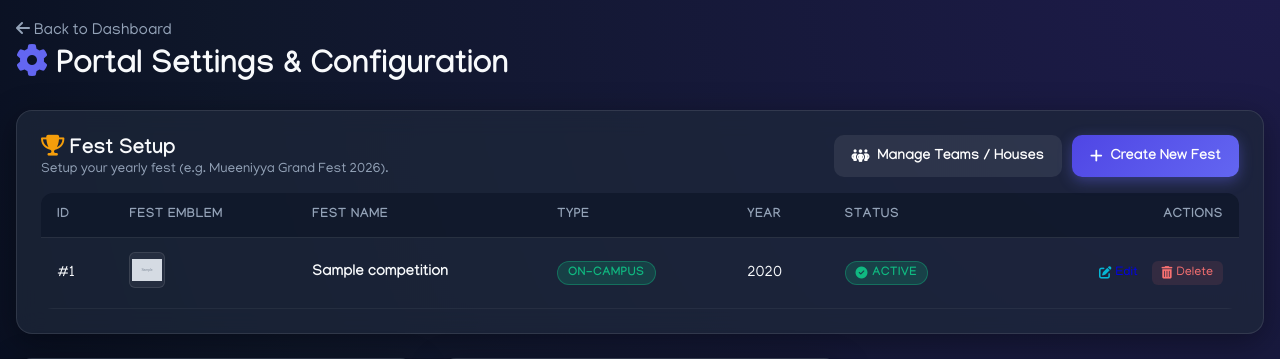
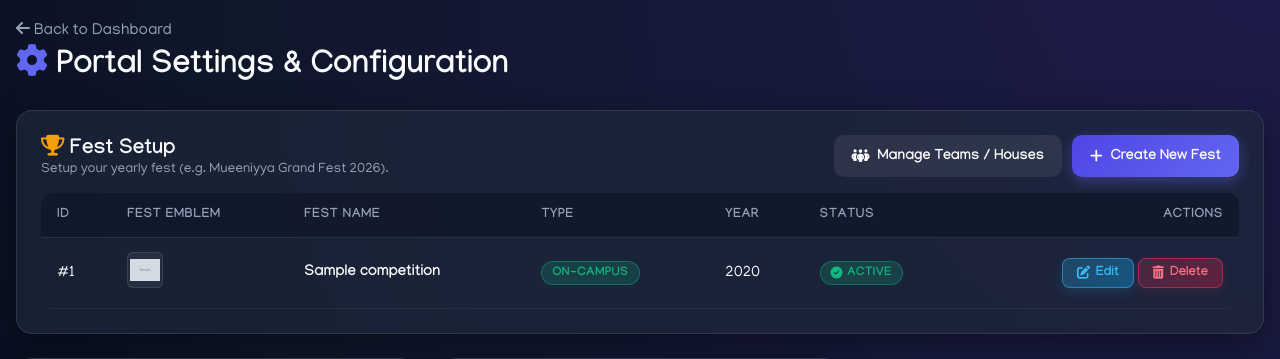
Before and after one commit to Suhailirfani/commonapp, a Django app: a page that uses templates/core/settings.html in a window 1280 px wide. Shown: the part 67-426 px from the top of the page. Run offline with Django 5.2, Linux system fonts and the light colour scheme; a user stored in the database is signed in; tables that the repository leaves empty hold one stand-in row (values such as "Sample post"); grey boxes marked "Sample" are stand-in pictures; some web fonts are replaced.

Commit message:
Upgrade Edit and Delete buttons to vibrant glowing gradient pill design

```diff
--- a/templates/core/competition_list.html
+++ b/templates/core/competition_list.html
@@ -49,10 +49,10 @@
                     {% endif %}
                 </td>
                 <td style="text-align: right; white-space: nowrap;">
-                    <a href="{% url 'core:competition_edit' institution.slug comp.id %}" class="btn-secondary" style="padding: 5px 12px; font-size: 0.8rem; border-radius: 6px; text-decoration: none; display: inline-flex; align-items: center; gap: 4px;" title="Edit Fest">
-                        <i class="fa-solid fa-pen-to-square" style="color: var(--accent-cyan);"></i> Edit
+                    <a href="{% url 'core:competition_edit' institution.slug comp.id %}" style="padding: 6px 14px; font-size: 0.82rem; font-weight: 700; border-radius: 8px; text-decoration: none; display: inline-flex; align-items: center; gap: 6px; background: linear-gradient(135deg, rgba(56, 189, 248, 0.22), rgba(14, 165, 233, 0.4)); color: #38bdf8; border: 1px solid rgba(56, 189, 248, 0.5); box-shadow: 0 4px 12px rgba(56, 189, 248, 0.15); transition: all 0.2s;" title="Edit Fest">
+                        <i class="fa-solid fa-pen-to-square"></i> Edit
                     </a>
-                    <a href="{% url 'core:competition_delete' institution.slug comp.id %}" class="btn-secondary" style="padding: 5px 12px; font-size: 0.8rem; border-radius: 6px; text-decoration: none; color: #f87171; border-color: rgba(248, 113, 113, 0.3); background: rgba(248, 113, 113, 0.1); display: inline-flex; align-items: center; gap: 4px;" title="Delete Fest">
+                    <a href="{% url 'core:competition_delete' institution.slug comp.id %}" style="padding: 6px 14px; font-size: 0.82rem; font-weight: 700; border-radius: 8px; text-decoration: none; display: inline-flex; align-items: center; gap: 6px; background: linear-gradient(135deg, rgba(244, 63, 94, 0.2), rgba(225, 29, 72, 0.35)); color: #fb7185; border: 1px solid rgba(244, 63, 94, 0.45); box-shadow: 0 4px 12px rgba(244, 63, 94, 0.12); transition: all 0.2s;" title="Delete Fest">
                         <i class="fa-solid fa-trash-can"></i> Delete
                     </a>
                 </td>
--- a/templates/core/settings.html
+++ b/templates/core/settings.html
@@ -65,10 +65,10 @@
                             {% endif %}
                         </td>
                         <td style="text-align: right; white-space: nowrap;">
-                            <a href="{% url 'core:competition_edit' institution.slug comp.id %}" class="btn-secondary" style="padding: 5px 10px; font-size: 0.78rem; border-radius: 6px; text-decoration: none; display: inline-flex; align-items: center; gap: 4px;" title="Edit Fest">
-                                <i class="fa-solid fa-pen-to-square" style="color: var(--accent-cyan);"></i> Edit
+                            <a href="{% url 'core:competition_edit' institution.slug comp.id %}" style="padding: 6px 14px; font-size: 0.82rem; font-weight: 700; border-radius: 8px; text-decoration: none; display: inline-flex; align-items: center; gap: 6px; background: linear-gradient(135deg, rgba(56, 189, 248, 0.22), rgba(14, 165, 233, 0.4)); color: #38bdf8; border: 1px solid rgba(56, 189, 248, 0.5); box-shadow: 0 4px 12px rgba(56, 189, 248, 0.15); transition: all 0.2s;" title="Edit Fest">
+                                <i class="fa-solid fa-pen-to-square"></i> Edit
                             </a>
-                            <a href="{% url 'core:competition_delete' institution.slug comp.id %}" class="btn-secondary" style="padding: 5px 10px; font-size: 0.78rem; border-radius: 6px; text-decoration: none; color: #f87171; border-color: rgba(248, 113, 113, 0.3); background: rgba(248, 113, 113, 0.1); display: inline-flex; align-items: center; gap: 4px;" title="Delete Fest">
+                            <a href="{% url 'core:competition_delete' institution.slug comp.id %}" style="padding: 6px 14px; font-size: 0.82rem; font-weight: 700; border-radius: 8px; text-decoration: none; display: inline-flex; align-items: center; gap: 6px; background: linear-gradient(135deg, rgba(244, 63, 94, 0.2), rgba(225, 29, 72, 0.35)); color: #fb7185; border: 1px solid rgba(244, 63, 94, 0.45); box-shadow: 0 4px 12px rgba(244, 63, 94, 0.12); transition: all 0.2s;" title="Delete Fest">
                                 <i class="fa-solid fa-trash-can"></i> Delete
                             </a>
                         </td>
```
Also changed, not shown: templates/core/program_list.html (+6 -6 lines).
